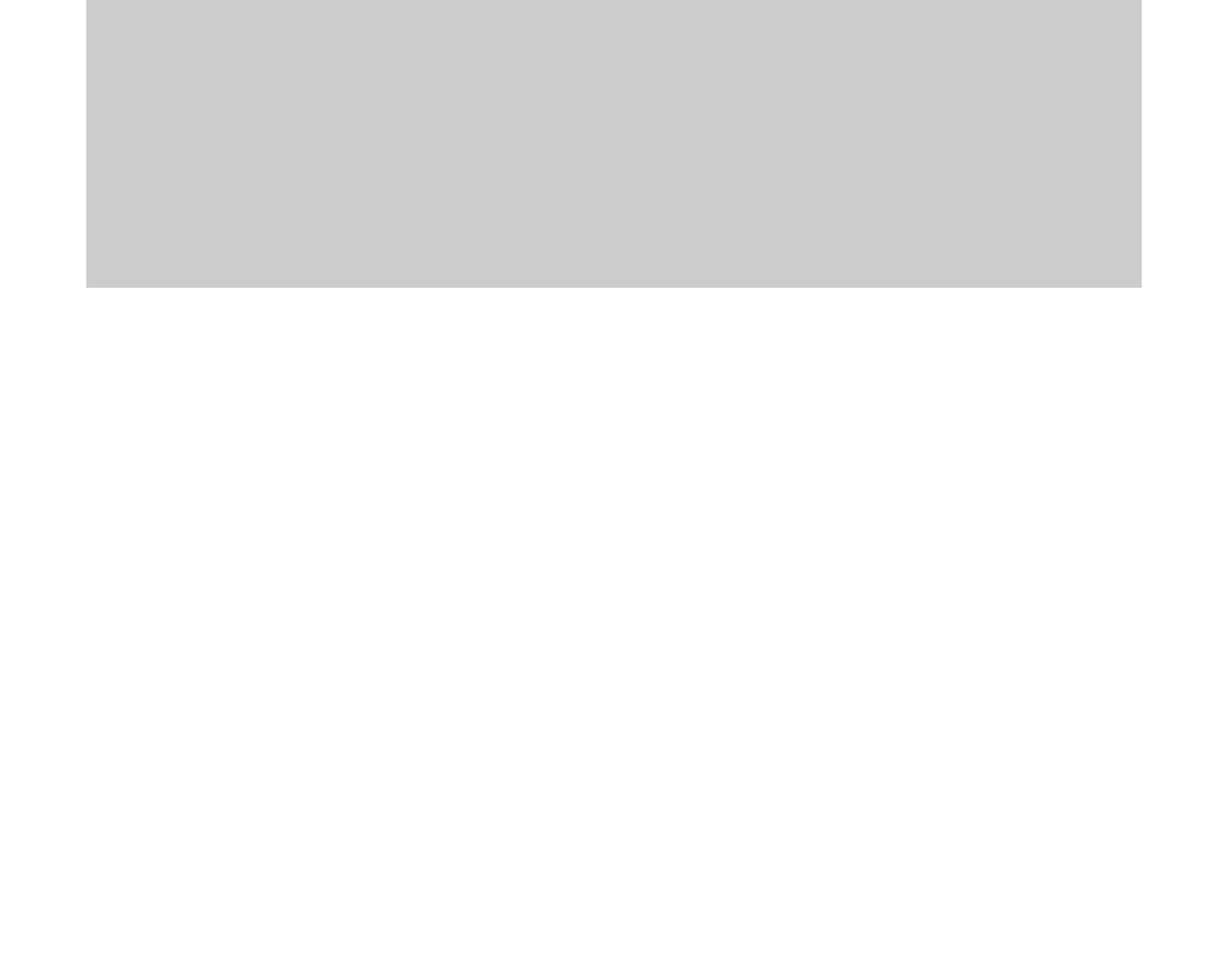
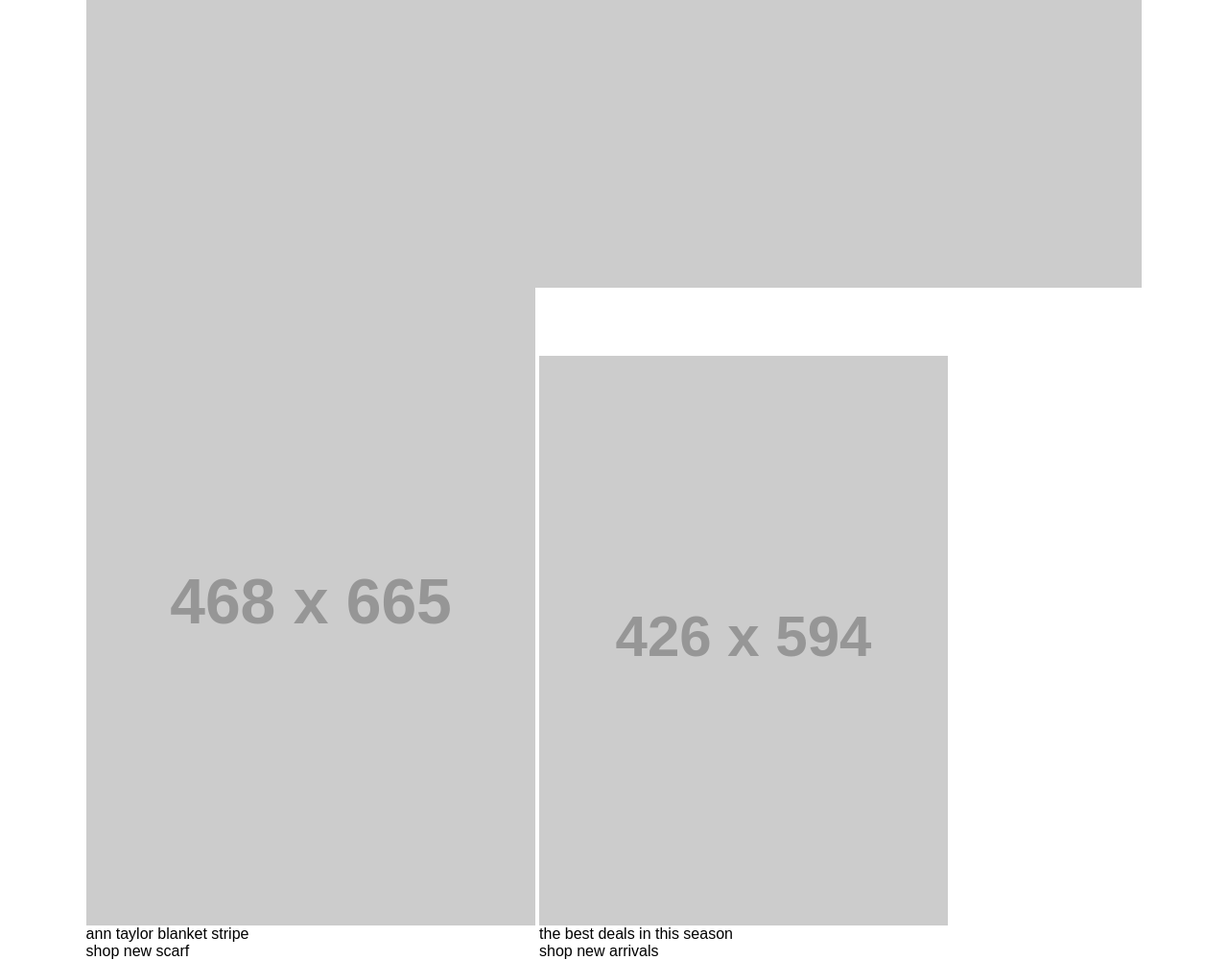
Before and after one commit to Abhijeet-Portfolio/fashion-template-sass, a plain HTML site: page index.html in a window 1280 px wide. Shown: the part 1351-2352 px from the top of the page at 96% size. Before the commit the page ends 1651 px from the top, so only its background shows below. Drawn offline with Linux system fonts and the light colour scheme; placeholder pictures from the web are drawn by us.

Commit message:
scarf section html done

```diff
--- a/index.html
+++ b/index.html
@@ -30,6 +30,7 @@
     <!--header section start-->
     <!--main section start-->
     <main>
+      <!--stylish section start-->
       <section class="stylish">
         <div class="wrapper">
           <div>
@@ -41,6 +42,33 @@
           </figure>
         </div>
       </section>
+      <!--stylish section ends-->
+      <!--scarf section starts-->
+      <section class="scarf">
+        <div class="wrapper">
+          <ul>
+            <li>
+              <figure>
+                <img src="https://via.placeholder.com/468x665" alt="model">
+              </figure>
+              <div class="rectangle">
+                <h2>ann taylor blanket stripe</h2>
+                <h3>shop new scarf</h3>
+              </div>
+            </li>
+            <li>
+              <figure>
+                <img src="https://via.placeholder.com/426x594" alt="model">
+              </figure>
+              <div class="rectangle">
+                <h2>the best deals in this season</h2>
+                <h3>shop new arrivals</h3>
+              </div>
+            </li>
+          </ul>
+        </div>
+      </section>
+      <!--scarf section ends-->
     </main>
     <!--main section end-->
 
```
